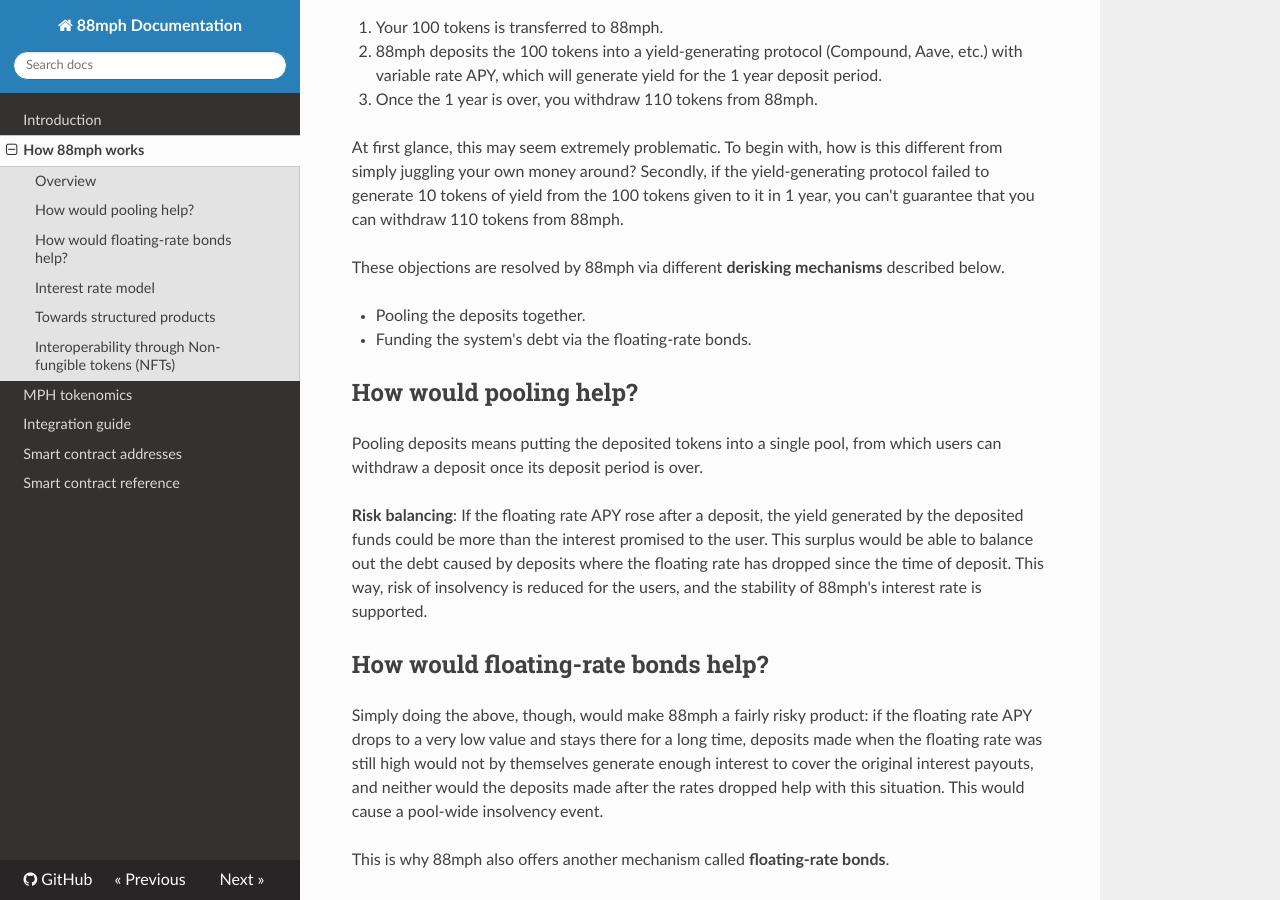
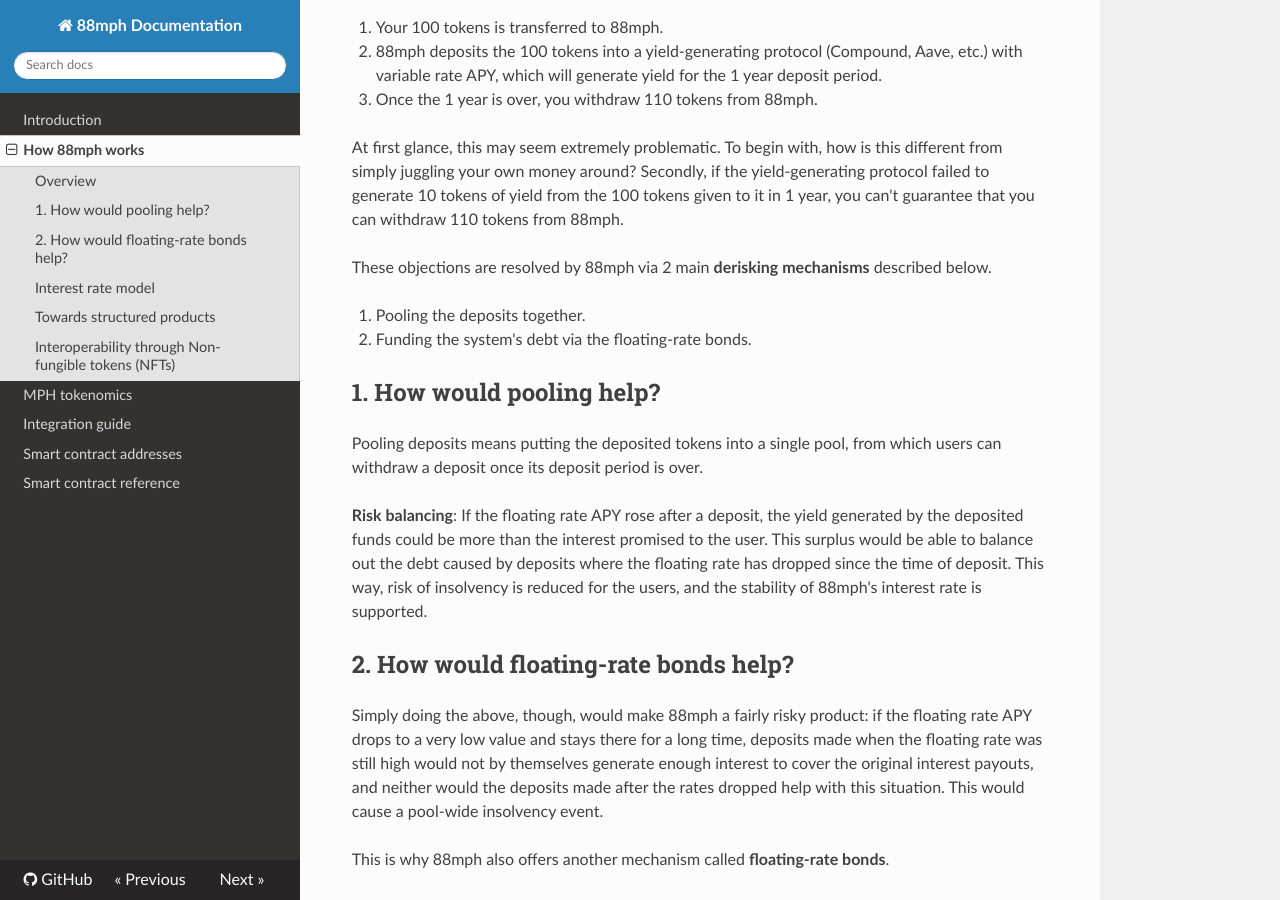
Before and after one commit to 88mphapp/docs, an MkDocs documentation site: the page built from docs/howitworks.md, in a window 1280 px wide and 900 px high, scrolled down 272 px. Built offline with MkDocs 1.6.1, drawn with Linux system fonts in a browser that asks for light colours; nearby versions of some CDN libraries.

Commit message:
Update howitworks.md

```diff
--- a/docs/howitworks.md
+++ b/docs/howitworks.md
@@ -10,18 +10,18 @@
 
 At first glance, this may seem extremely problematic. To begin with, how is this different from simply juggling your own money around? Secondly, if the yield-generating protocol failed to generate 10 tokens of yield from the 100 tokens given to it in 1 year, you can't guarantee that you can withdraw 110 tokens from 88mph.
 
-These objections are resolved by 88mph via different **derisking mechanisms** described below.
+These objections are resolved by 88mph via 2 main **derisking mechanisms** described below.
 
-- Pooling the deposits together.
-- Funding the system's debt via the floating-rate bonds.
+1. Pooling the deposits together.
+2. Funding the system's debt via the floating-rate bonds.
 
-## How would pooling help?
+## 1. How would pooling help?
 
 Pooling deposits means putting the deposited tokens into a single pool, from which users can withdraw a deposit once its deposit period is over.
 
 **Risk balancing**: If the floating rate APY rose after a deposit, the yield generated by the deposited funds could be more than the interest promised to the user. This surplus would be able to balance out the debt caused by deposits where the floating rate has dropped since the time of deposit. This way, risk of insolvency is reduced for the users, and the stability of 88mph's interest rate is supported.
 
-##  How would floating-rate bonds help?
+##  2. How would floating-rate bonds help?
 
 Simply doing the above, though, would make 88mph a fairly risky product: if the floating rate APY drops to a very low value and stays there for a long time, deposits made when the floating rate was still high would not by themselves generate enough interest to cover the original interest payouts, and neither would the deposits made after the rates dropped help with this situation. This would cause a pool-wide insolvency event.
 
```
